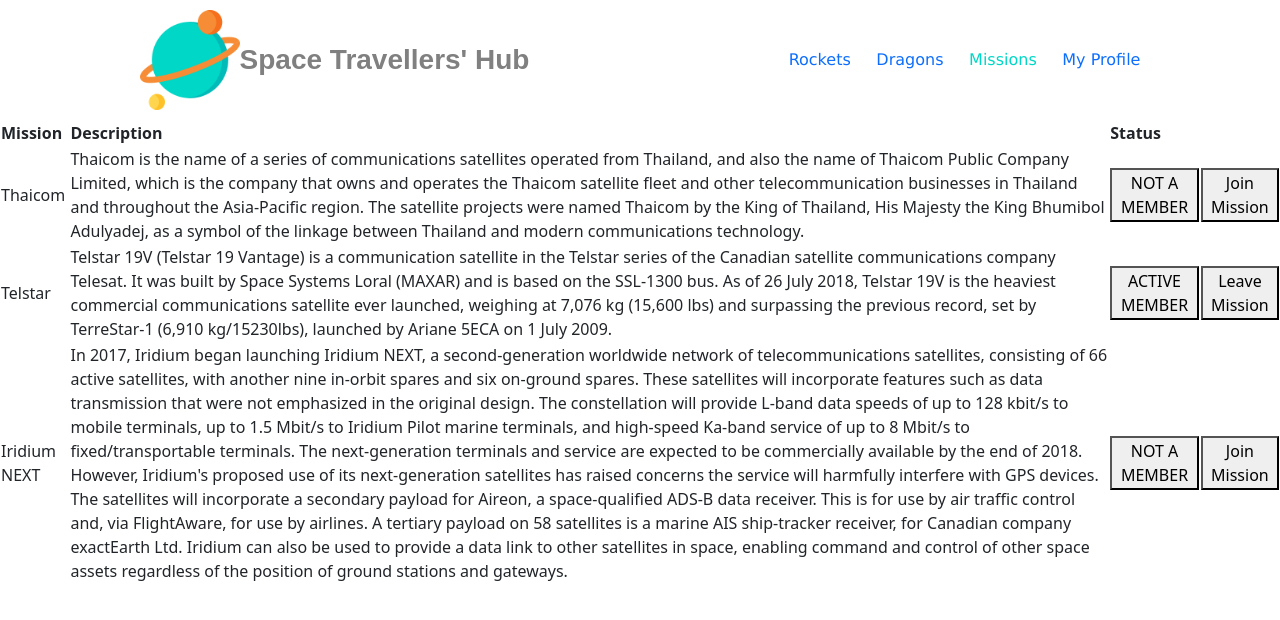
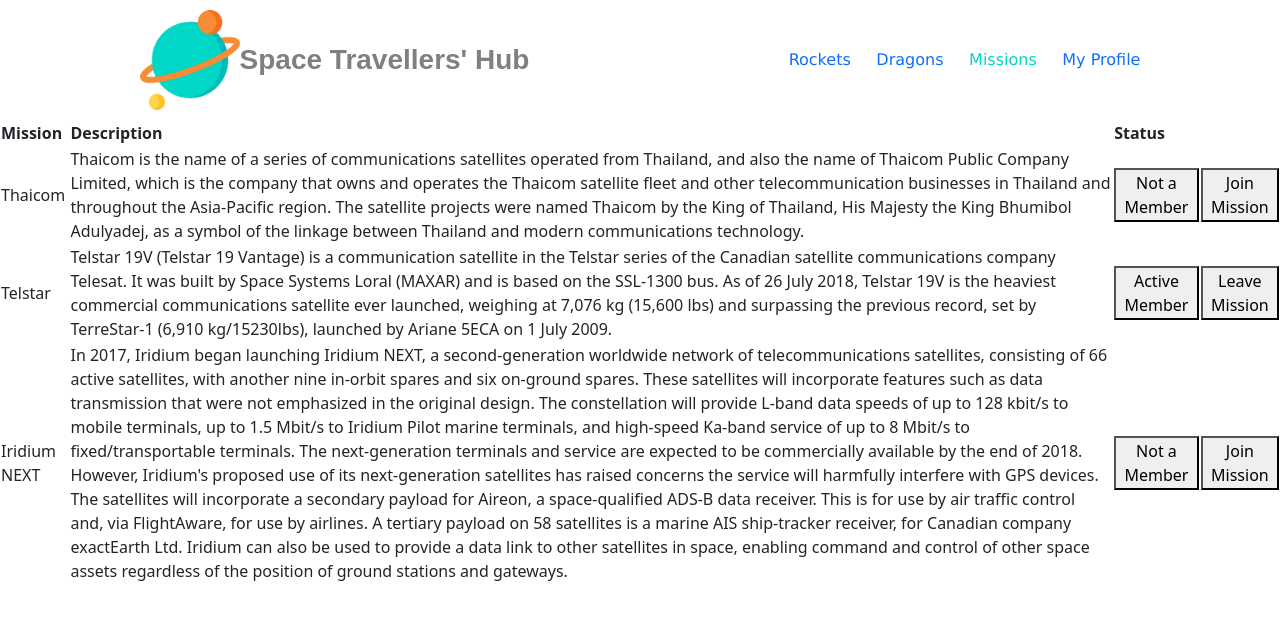
Before and after one commit to kinginthenorthcodez/space-travellers-hub, a React (Create React App) app: page /missions in a window 1280 px wide. Shown: the top 620 px of the page. Built offline with nearby package versions, Linux system fonts and the light colour scheme; no server answers.

Commit message:
Add classes to button in Mission component

```diff
--- a/src/components/Mission.js
+++ b/src/components/Mission.js
@@ -6,8 +6,16 @@ const Mission = ({
   <tr>
     <td>{name}</td>
     <td>{description}</td>
-    <td><button type="button">{member ? 'ACTIVE MEMBER' : 'NOT A MEMBER'}</button></td>
-    <td><button type="button">{member ? 'Leave Mission' : 'Join Mission'}</button></td>
+    <td>
+      <button className={`status ${member ? 'activeMember' : 'nonMember'}`} type="button">
+        {member ? 'Active Member' : 'Not a Member'}
+      </button>
+    </td>
+    <td>
+      <button className={`action ${member ? 'leaveMission' : 'joinMission'}`} type="button">
+        {member ? 'Leave Mission' : 'Join Mission'}
+      </button>
+    </td>
   </tr>
 );
 
```
